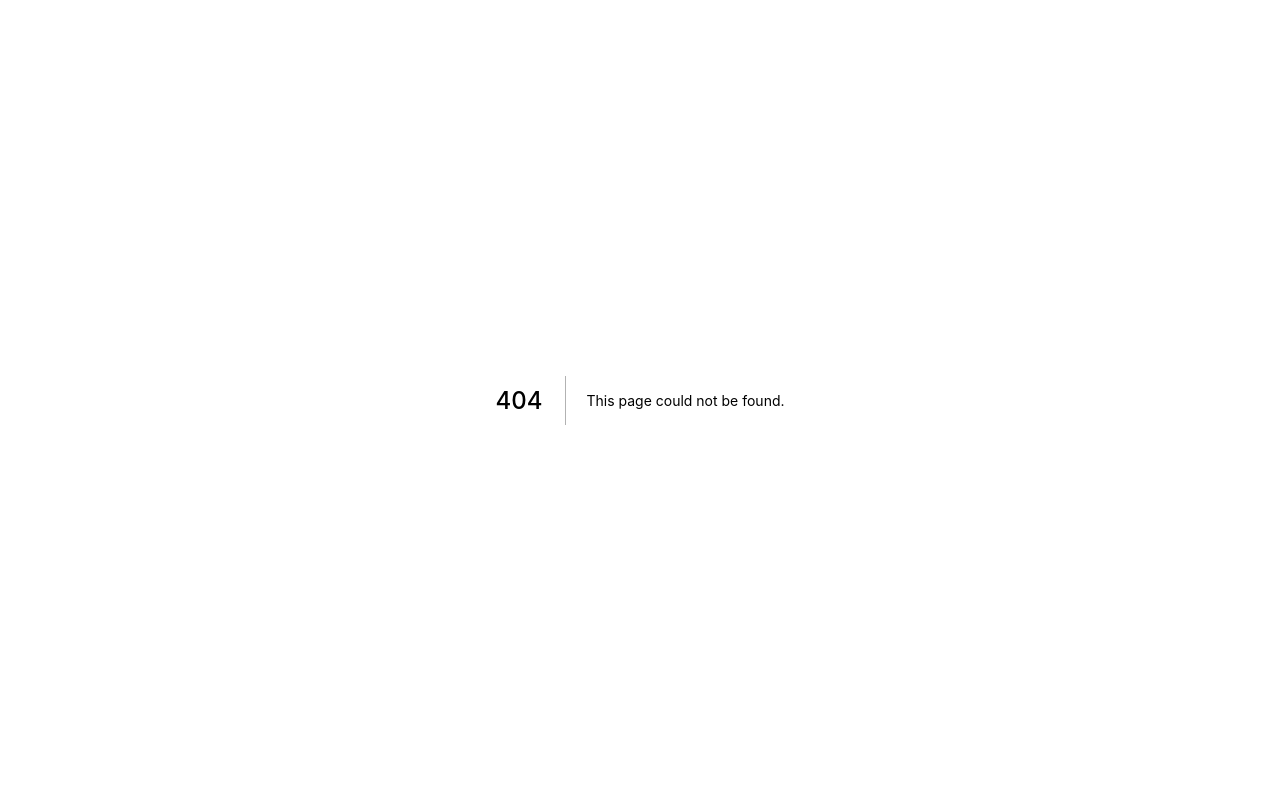
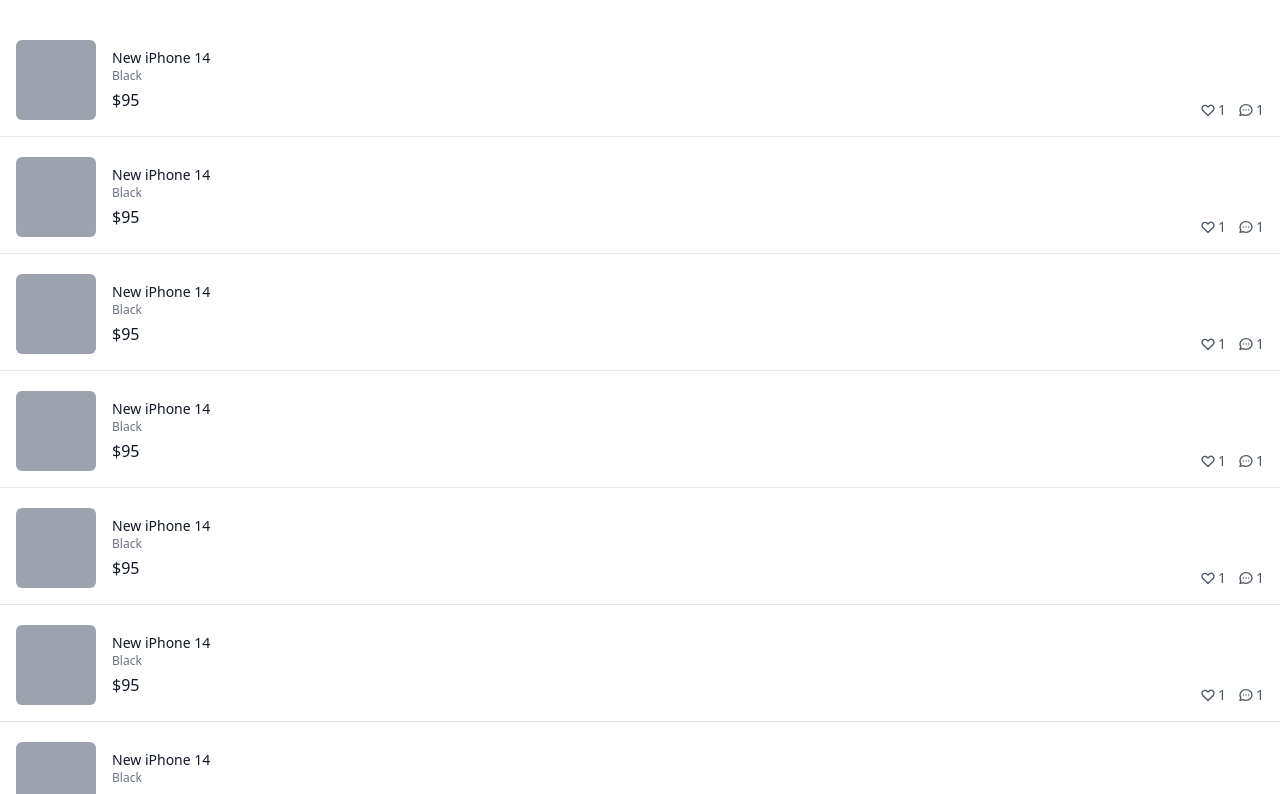
Before and after one commit to yeongminChae/NextJs-Deep-Studying, a Next.js app in the folder carrot-market/: page /profile/bought in a window 1280 px wide. Before the commit this address had no page. Shown: the top 794 px of the page. Built offline with nearby package versions, Linux system fonts and the light colour scheme.

Commit message:
Tailwind Practice : Profile (Sold , Bought , Loved)

```diff
--- /dev/null
+++ b/carrot-market/pages/profile/bought.tsx
@@ -0,0 +1,63 @@
+import type { NextPage } from "next";
+
+const Bought: NextPage = () => {
+  return (
+    <div className="flex flex-col space-y-5 py-10">
+      {[...Array(10)].map((_, i) => (
+        <div
+          key={i}
+          className="flex border-b pb-4 px-4 cursor-pointer justify-between "
+        >
+          <div className="flex space-x-4">
+            <div className="w-20 h-20 bg-gray-400 rounded-md " />
+            <div className="pt-2 flex flex-col ">
+              <h3 className="text-sm font-medium text-gray-900">
+                New iPhone 14
+              </h3>
+              <span className="text-xs text-gray-500">Black</span>
+              <span className="font-medium mt-1 text-gray-900 ">$95</span>
+            </div>
+          </div>
+          <div className="flex items-end justify-end space-x-3 ">
+            <div className="flex space-x-0.5 items-center text-sm text-gray-600 ">
+              <svg
+                className="w-4 h-4"
+                fill="none"
+                stroke="currentColor"
+                viewBox="0 0 24 24"
+                xmlns="http://www.w3.org/2000/svg"
+              >
+                <path
+                  strokeLinecap="round"
+                  strokeLinejoin="round"
+                  strokeWidth="2"
+                  d="M4.318 6.318a4.5 4.5 0 000 6.364L12 20.364l7.682-7.682a4.5 4.5 0 00-6.364-6.364L12 7.636l-1.318-1.318a4.5 4.5 0 00-6.364 0z"
+                ></path>
+              </svg>
+              <span>1</span>
+            </div>
+            <div className="flex space-x-0.5 items-center text-sm text-gray-600 ">
+              <svg
+                className="w-4 h-4"
+                fill="none"
+                stroke="currentColor"
+                viewBox="0 0 24 24"
+                xmlns="http://www.w3.org/2000/svg"
+              >
+                <path
+                  strokeLinecap="round"
+                  strokeLinejoin="round"
+                  strokeWidth="2"
+                  d="M8 12h.01M12 12h.01M16 12h.01M21 12c0 4.418-4.03 8-9 8a9.863 9.863 0 01-4.255-.949L3 20l1.395-3.72C3.512 15.042 3 13.574 3 12c0-4.418 4.03-8 9-8s9 3.582 9 8z"
+                ></path>
+              </svg>
+              <span>1</span>
+            </div>
+          </div>
+        </div>
+      ))}
+    </div>
+  );
+};
+
+export default Bought;
--- /dev/null
+++ b/carrot-market/pages/profile/loved.tsx
@@ -0,0 +1,63 @@
+import type { NextPage } from "next";
+
+const Loved: NextPage = () => {
+  return (
+    <div className="flex flex-col space-y-5 py-10">
+      {[...Array(10)].map((_, i) => (
+        <div
+          key={i}
+          className="flex border-b pb-4 px-4 cursor-pointer justify-between "
+        >
+          <div className="flex space-x-4">
+            <div className="w-20 h-20 bg-gray-400 rounded-md " />
+            <div className="pt-2 flex flex-col ">
+              <h3 className="text-sm font-medium text-gray-900">
+                New iPhone 14
+              </h3>
+              <span className="text-xs text-gray-500">Black</span>
+              <span className="font-medium mt-1 text-gray-900 ">$95</span>
+            </div>
+          </div>
+          <div className="flex items-end justify-end space-x-3 ">
+            <div className="flex space-x-0.5 items-center text-sm text-gray-600 ">
+              <svg
+                className="w-4 h-4"
+                fill="none"
+                stroke="currentColor"
+                viewBox="0 0 24 24"
+                xmlns="http://www.w3.org/2000/svg"
+              >
+                <path
+                  strokeLinecap="round"
+                  strokeLinejoin="round"
+                  strokeWidth="2"
+                  d="M4.318 6.318a4.5 4.5 0 000 6.364L12 20.364l7.682-7.682a4.5 4.5 0 00-6.364-6.364L12 7.636l-1.318-1.318a4.5 4.5 0 00-6.364 0z"
+                ></path>
+              </svg>
+              <span>1</span>
+            </div>
+            <div className="flex space-x-0.5 items-center text-sm text-gray-600 ">
+              <svg
+                className="w-4 h-4"
+                fill="none"
+                stroke="currentColor"
+                viewBox="0 0 24 24"
+                xmlns="http://www.w3.org/2000/svg"
+              >
+                <path
+                  strokeLinecap="round"
+                  strokeLinejoin="round"
+                  strokeWidth="2"
+                  d="M8 12h.01M12 12h.01M16 12h.01M21 12c0 4.418-4.03 8-9 8a9.863 9.863 0 01-4.255-.949L3 20l1.395-3.72C3.512 15.042 3 13.574 3 12c0-4.418 4.03-8 9-8s9 3.582 9 8z"
+                ></path>
+              </svg>
+              <span>1</span>
+            </div>
+          </div>
+        </div>
+      ))}
+    </div>
+  );
+};
+
+export default Loved;
--- /dev/null
+++ b/carrot-market/pages/profile/sold.tsx
@@ -0,0 +1,63 @@
+import type { NextPage } from "next";
+
+const Sold: NextPage = () => {
+  return (
+    <div className="flex flex-col space-y-5 py-10">
+      {[...Array(10)].map((_, i) => (
+        <div
+          key={i}
+          className="flex border-b pb-4 px-4 cursor-pointer justify-between "
+        >
+          <div className="flex space-x-4">
+            <div className="w-20 h-20 bg-gray-400 rounded-md " />
+            <div className="pt-2 flex flex-col ">
+              <h3 className="text-sm font-medium text-gray-900">
+                New iPhone 14
+              </h3>
+              <span className="text-xs text-gray-500">Black</span>
+              <span className="font-medium mt-1 text-gray-900 ">$95</span>
+            </div>
+          </div>
+          <div className="flex items-end justify-end space-x-3 ">
+            <div className="flex space-x-0.5 items-center text-sm text-gray-600 ">
+              <svg
+                className="w-4 h-4"
+                fill="none"
+                stroke="currentColor"
+                viewBox="0 0 24 24"
+                xmlns="http://www.w3.org/2000/svg"
+              >
+                <path
+                  strokeLinecap="round"
+                  strokeLinejoin="round"
+                  strokeWidth="2"
+                  d="M4.318 6.318a4.5 4.5 0 000 6.364L12 20.364l7.682-7.682a4.5 4.5 0 00-6.364-6.364L12 7.636l-1.318-1.318a4.5 4.5 0 00-6.364 0z"
+                ></path>
+              </svg>
+              <span>1</span>
+            </div>
+            <div className="flex space-x-0.5 items-center text-sm text-gray-600 ">
+              <svg
+                className="w-4 h-4"
+                fill="none"
+                stroke="currentColor"
+                viewBox="0 0 24 24"
+                xmlns="http://www.w3.org/2000/svg"
+              >
+                <path
+                  strokeLinecap="round"
+                  strokeLinejoin="round"
+                  strokeWidth="2"
+                  d="M8 12h.01M12 12h.01M16 12h.01M21 12c0 4.418-4.03 8-9 8a9.863 9.863 0 01-4.255-.949L3 20l1.395-3.72C3.512 15.042 3 13.574 3 12c0-4.418 4.03-8 9-8s9 3.582 9 8z"
+                ></path>
+              </svg>
+              <span>1</span>
+            </div>
+          </div>
+        </div>
+      ))}
+    </div>
+  );
+};
+
+export default Sold;
```
Also changed, not shown: carrot-market/pages/profile/index.tsx (renamed from carrot-market/pages/profile.tsx).
